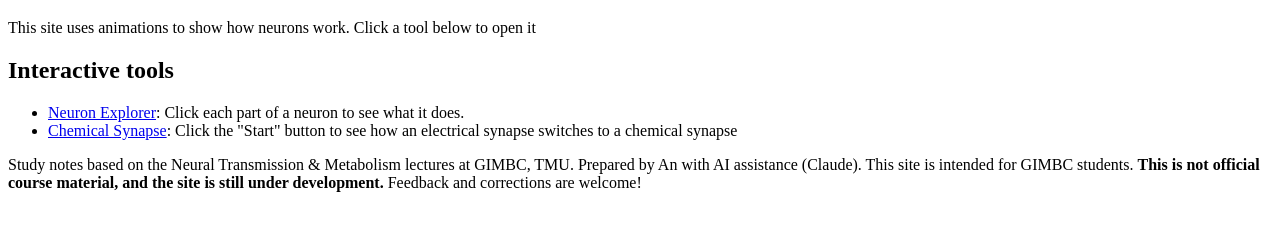
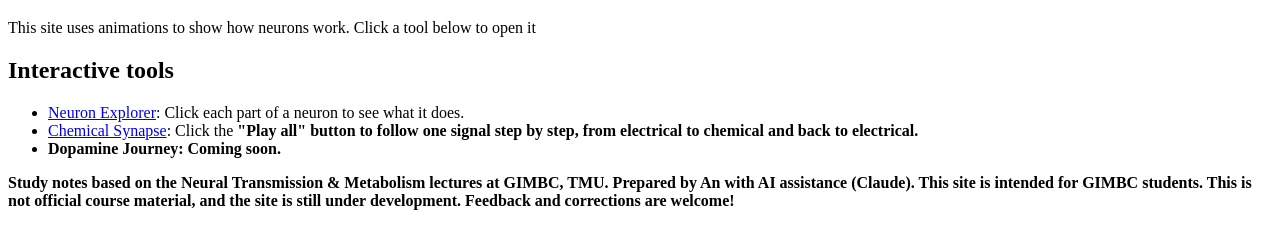
Before and after one commit to An-Phan2507/gimbc-hub, a plain HTML site: page index.html in a window 1280 px wide. Shown: the part 61-310 px from the top of the page. Drawn offline with Linux system fonts and the light colour scheme.

Commit message:
Update index.html

```diff
--- a/index.html
+++ b/index.html
@@ -11,7 +11,8 @@
   <h2>Interactive tools</h2>
   <ul>
 <li><a href="neuron_explorer.html">Neuron Explorer</a>: Click each part of a neuron to see what it does.</li>
-<li><a href="chemical_synapse.html">Chemical Synapse</a>: Click the "Start" button to see how an electrical synapse switches to a chemical synapse</li>
+<li><a href="chemical_synapse.html">Chemical Synapse</a>: Click the <strong>"Play all"<strong> button to follow one signal step by step, from electrical to chemical and back to electrical.</li>
+<li>Dopamine Journey: Coming soon.</li>
 
 </ul>
 <p>Study notes based on the Neural Transmission &amp; Metabolism lectures at GIMBC, TMU. Prepared by An with AI assistance (Claude). This site is intended for GIMBC students. <strong>This is not official course material, and the site is still under development.</strong> Feedback and corrections are welcome!</p>
```
